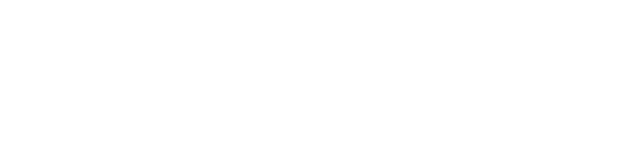
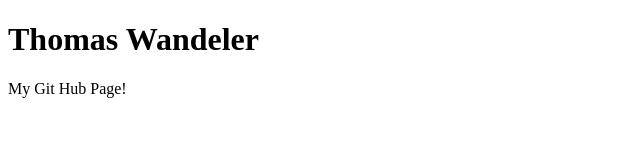
Before and after one commit to thomaswandeler/TestGit, a plain HTML site: page index.html in a window 1280 px wide. Shown: the whole page, without its empty margins (0-640 px from the left). Drawn offline with Linux system fonts and the light colour scheme.

Commit message:
Update index.html

```diff
--- a/index.html
+++ b/index.html
@@ -9,7 +9,8 @@
 </head>
 
 <body>
-
+    <h1>Thomas Wandeler</h1>
+    My Git Hub Page!
 </body>
 
 </html>
```
